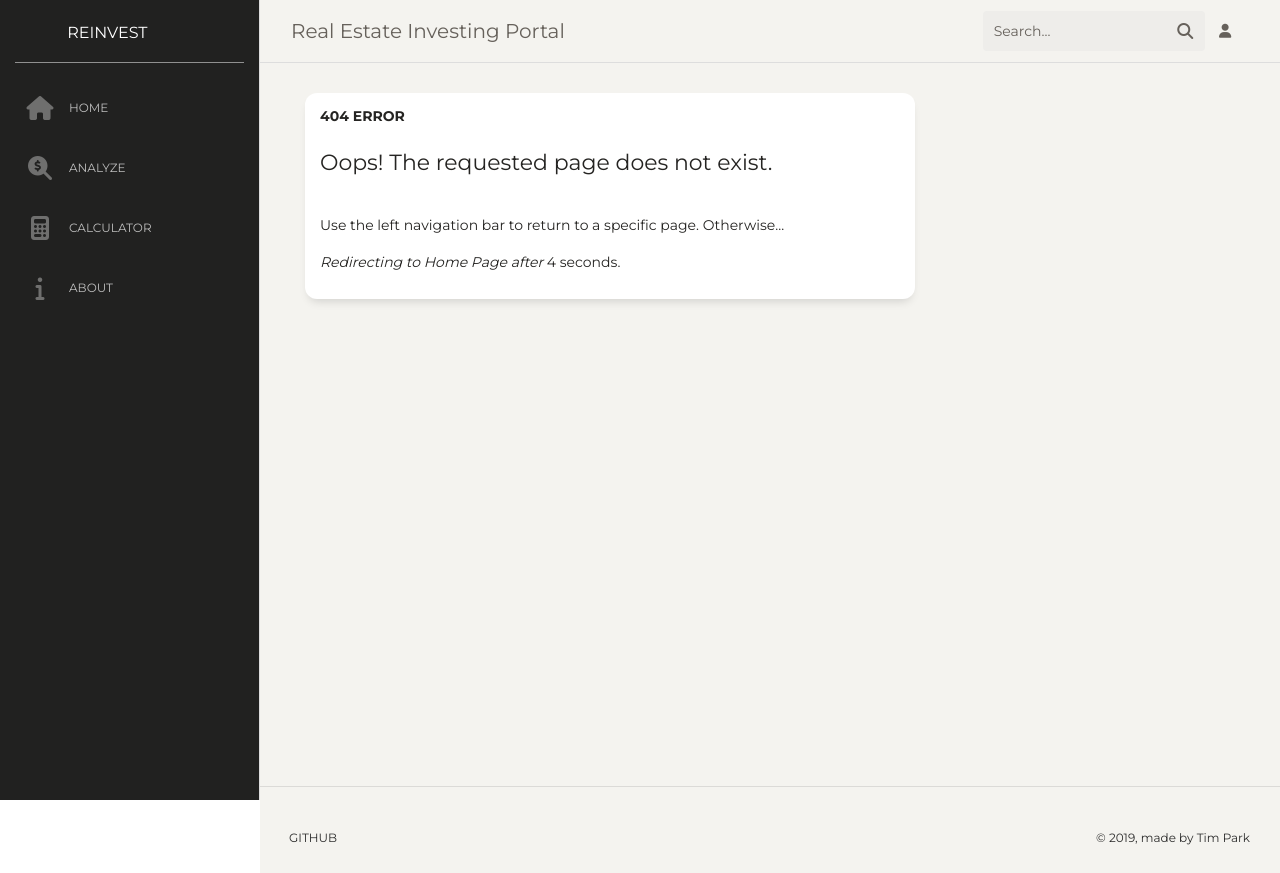
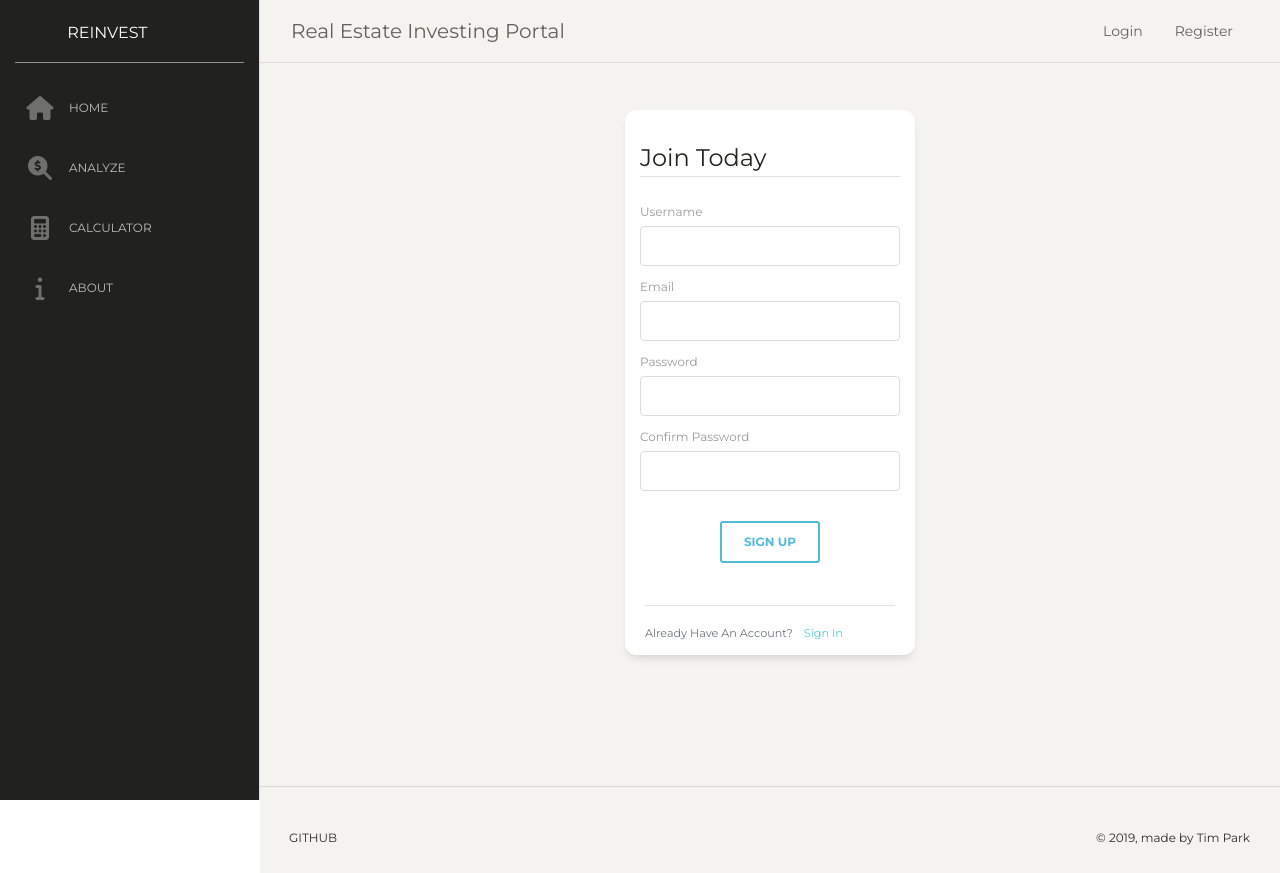
Before and after one commit to timpark0807/reinvestify, a Flask app: page /register in a window 1280 px wide. Run offline with Flask 2, Linux system fonts and the light colour scheme; some libraries are stand-ins or nearby versions.

Commit message:
user authentication, login, register, and created a db

```diff
--- a/realtoranalysis/forms.py
+++ b/realtoranalysis/forms.py
@@ -1,25 +1,54 @@
 from flask_wtf import FlaskForm
-from wtforms import StringField,  SubmitField, SelectField
-from wtforms.validators import InputRequired
+from wtforms import StringField,  SubmitField, PasswordField, IntegerField
+from wtforms.validators import InputRequired, DataRequired, Email, Length, EqualTo, ValidationError
+from realtoranalysis.models import User
+
 
 class Analyze_Form(FlaskForm):
     street = StringField('Street', validators=[InputRequired()])
     city = StringField('City')
     state = StringField('State')
-    zipcode = StringField('ZipCode')
+    zipcode = IntegerField('ZipCode')
     type = StringField('Type')
-    year = StringField('Year')
-    bed = StringField('Bed')
-    bath = StringField('Bath')
-    sqft = StringField('SqFt')
-    price = StringField('Price')
-    term = StringField('Term')
-    down = StringField('Down')
-    closing = StringField('Closing')
-    interest = StringField('Interest')
-    grossrent = StringField('GrossRent')
-    vacancy = StringField('Vacancy')
-    taxes = StringField('Taxes')
-    expenses = StringField('Expenses', validators=[InputRequired()])
-    appreciation = StringField('Appreciation')
+    year = IntegerField('Year')
+    bed = IntegerField('Bed')
+    bath = IntegerField('Bath')
+    sqft = IntegerField('SqFt')
+    price = IntegerField('Price')
+    term = IntegerField('Term')
+    down = IntegerField('Down')
+    closing = IntegerField('Closing')
+    interest = IntegerField('Interest')
+    grossrent = IntegerField('GrossRent')
+    vacancy = IntegerField('Vacancy')
+    taxes = IntegerField('Taxes')
+    expenses = IntegerField('Expenses', validators=[InputRequired()])
+    appreciation = IntegerField('Appreciation')
     submit = SubmitField('Allocate')
+
+
+class LoginForm(FlaskForm):
+    email = StringField('Email',
+                        validators=[DataRequired(), Email()])
+    password = PasswordField('Password', validators=[DataRequired()])
+    submit = SubmitField('Login')
+
+class RegistrationForm(FlaskForm):
+    username = StringField('Username',
+                           validators=[DataRequired(), Length(min=2, max=20)])
+    email = StringField('Email',
+                        validators=[DataRequired(), Email()])
+    password = PasswordField('Password', validators=[DataRequired()])
+    confirm_password = PasswordField('Confirm Password',
+                                     validators=[DataRequired(), EqualTo('password')])
+    submit = SubmitField('Sign Up')
+
+    def validate_username(self, username):
+        user = User.query.filter_by(username=username.data).first()
+        if user:
+            raise ValidationError('Username already exists. Please choose a different one.')
+
+    def validate_email(self, email):
+        user = User.query.filter_by(email=email.data).first()
+        if user:
+            raise ValidationError('Email already exists. Please choose a different one.')
--- a/realtoranalysis/routes.py
+++ b/realtoranalysis/routes.py
@@ -1,8 +1,11 @@
-from realtoranalysis import app
+from realtoranalysis import app, db, bcrypt
 import json
-from flask import render_template, jsonify, request, redirect, url_for
-from realtoranalysis.forms import Analyze_Form
+from flask import render_template, jsonify, request, redirect, url_for, flash
+from realtoranalysis.forms import Analyze_Form, LoginForm, RegistrationForm
 from realtoranalysis.scripts.calculator import Calculations, comma_dollar
+from realtoranalysis.models import User, Post
+from flask_login import login_user, current_user, logout_user, login_required
+
 
 @app.route("/")
 @app.route("/home")
@@ -10,9 +13,61 @@ def home():
     return render_template('home.html', methods=['POST'])
 
 
+@app.route("/account")
+@login_required
+def account():
+    return render_template('home.html', methods=['POST'])
+
+
+@app.route("/logout")
+def logout():
+    logout_user()
+    return redirect(url_for('home'))
+
+
+@app.route("/login", methods=['GET', 'POST'])
+def login():
+    if current_user.is_authenticated:
+        return redirect(url_for('home'))
+    form = LoginForm()
+    if form.validate_on_submit():
+            # log in with email. Check database to see if email exists
+            user = User.query.filter_by(email=form.email.data).first()
+
+            # if user exists, and password matches the hashed password that was created upon registration
+            if user and bcrypt.check_password_hash(user.password, form.password.data):
+                login_user(user)
+                return redirect(url_for('home'))
+            else:
+                flash('Login Unsuccessful. Please check email and password', 'danger')
+
+    return render_template('login.html', title='Login', form=form)
+
+
+@app.route("/register", methods=['GET', 'POST'])
+def register():
+    if current_user.is_authenticated:
+        return redirect(url_for('home'))
+    form = RegistrationForm()
+    if form.validate_on_submit():
+        # when form validates, hash the password entered on the form, as a string (utf-8)
+        hashed_password = bcrypt.generate_password_hash(form.password.data).decode('utf-8')
+
+        # we defined this User class in models.py
+        # create a user from form inputs and add it to the database
+        user = User(username=form.username.data, email=form.email.data, password=hashed_password)
+        db.session.add(user)
+        db.session.commit()
+
+        flash(f'You account has been created! You are now able to log in', 'success')
+        return redirect(url_for('login'))
+    return render_template('register.html', title='Register', form=form)
+
+
 @app.errorhandler(404)
 def page_not_found(e):
     return render_template('404.html')
+
 
 @app.route("/about")
 def about():
--- a/realtoranalysis/templates/layout_paperdash.html
+++ b/realtoranalysis/templates/layout_paperdash.html
@@ -81,31 +81,39 @@
               <span class="navbar-toggler-bar navbar-kebab"></span>
             </button>
             <div class="collapse navbar-collapse justify-content-end" id="navigation">
-            <form>
-              <div class="input-group no-border">
-                <input type="text" value="" class="form-control" placeholder="Search...">
-                <div class="input-group-append">
-                  <div class="input-group-text">
-                    <i class="fas fa-search"></i>
-                  </div>
-                </div>
-              </div>
-            </form>
-              <ul class="navbar-nav">
-                <li class="nav-item">
-                  <a class="nav-link btn-rotate" href="#pablo">
-                    <i class="fas fa-user"></i>
-                    <p><span class="d-lg-none d-md-block">Account</span></p>
-                  </a>
-                </li>
-              </ul>
+
+
+
+              {% if current_user.is_authenticated %}
+                <a class="nav-item nav-link" href="#">Account</a>
+                <a class="nav-item nav-link" href="{{ url_for('logout') }}">Logout</a>
+              {% else %}
+                <a class="nav-item nav-link" href="{{ url_for('login') }}">Login</a>
+                <a class="nav-item nav-link" href="{{ url_for('register') }}">Register</a>
+              {% endif %}
+
 
             </div>
           </div>
         </nav>
 
+    <div class="content ">
+      <div class="row justify-content-center">
+        <div class="col-md-8">
+          {% with messages = get_flashed_messages(with_categories=true) %}
+            {% if messages %}
+              {% for category, message in messages %}
+                <div class="alert alert-{{ category }}">
+                  {{ message }}
+                </div>
+              {% endfor %}
+            {% endif %}
+          {% endwith %}
+        </div>
+    </div>
 
-        {% block content %}{% endblock %}
+          {% block content %}{% endblock %}
+    </div>
 
         <hr>
         <footer class="footer footer-black  footer-white ">
@@ -126,7 +134,6 @@
             </div>
           </div>
         </footer>
-
         </div>
       </div>
     </div>
--- /dev/null
+++ b/realtoranalysis/templates/register.html
@@ -0,0 +1,99 @@
+{% extends "layout_paperdash.html" %}
+{% block content %}
+<div class="content">
+  <div class="container mt-3">
+
+        <div class="row justify-content-center">
+
+        <!--BEGIN MORTGAGE INPUT CARD-->
+
+            <div class="col-md-4">
+
+                    <div class="card">
+                        <div class="card-header">
+                        </div>
+                        <div class="card-body" >
+
+                            <form method="POST" action="">
+                                {{ form.hidden_tag() }}
+                                <fieldset class="form-group">
+                                    <legend class="border-bottom mb-4">Join Today</legend>
+                                    <div class="form-group">
+                                        {{ form.username.label(class="form-control-label") }}
+
+                                        {% if form.username.errors %}
+                                            {{ form.username(class="form-control form-control-lg is-invalid") }}
+                                            <div class="invalid-feedback">
+                                                {% for error in form.username.errors %}
+                                                    <span>{{ error }}</span>
+                                                {% endfor %}
+                                            </div>
+                                        {% else %}
+                                            {{ form.username(class="form-control") }}
+                                        {% endif %}
+                                    </div>
+                                    <div class="form-group">
+                                        {{ form.email.label(class="form-control-label") }}
+                                        {% if form.email.errors %}
+                                            {{ form.email(class="form-control form-control-lg is-invalid") }}
+                                            <div class="invalid-feedback">
+                                                {% for error in form.email.errors %}
+                                                    <span>{{ error }}</span>
+                                                {% endfor %}
+                                            </div>
+                                        {% else %}
+                                            {{ form.email(class="form-control") }}
+                                        {% endif %}
+                                    </div>
+                                    <div class="form-group">
+                                        {{ form.password.label(class="form-control-label") }}
+                                        {% if form.password.errors %}
+                                            {{ form.password(class="form-control form-control-lg is-invalid") }}
+                                            <div class="invalid-feedback">
+                                                {% for error in form.password.errors %}
+                                                    <span>{{ error }}</span>
+                                                {% endfor %}
+                                            </div>
+                                        {% else %}
+                                            {{ form.password(class="form-control") }}
+                                        {% endif %}
+                                    </div>
+                                    <div class="form-group">
+                                        {{ form.confirm_password.label(class="form-control-label") }}
+                                        {% if form.confirm_password.errors %}
+                                            {{ form.confirm_password(class="form-control form-control-lg is-invalid") }}
+                                            <div class="invalid-feedback">
+                                                {% for error in form.confirm_password.errors %}
+                                                    <span>{{ error }}</span>
+                                                {% endfor %}
+                                            </div>
+                                        {% else %}
+                                            {{ form.confirm_password(class="form-control ") }}
+                                        {% endif %}
+                                    </div>
+                                </fieldset>
+
+                                <div class="row">
+                                    <div class="form-group ml-auto mr-auto">
+                                        {{ form.submit(class="btn btn-outline-info") }}
+                                    </div>
+                                </div>
+
+                            </form>
+                        </div>
+
+                        <div class="card-footer">
+                        <div class="border-top pt-3">
+                            <small class="text-muted">
+                                Already Have An Account? <a class="ml-2" href="{{ url_for('login') }}">Sign In</a>
+                            </small>
+                        </div>
+                            </div>
+
+                    </div>
+            </div>
+        </div>
+    </div>
+</div>
+
+{% endblock content %}
```
Also changed, not shown: realtoranalysis/__init__.py (+12 -0 lines), realtoranalysis/models.py (added, +62 -0 lines), realtoranalysis/templates/login.html (added, +70 -0 lines).
